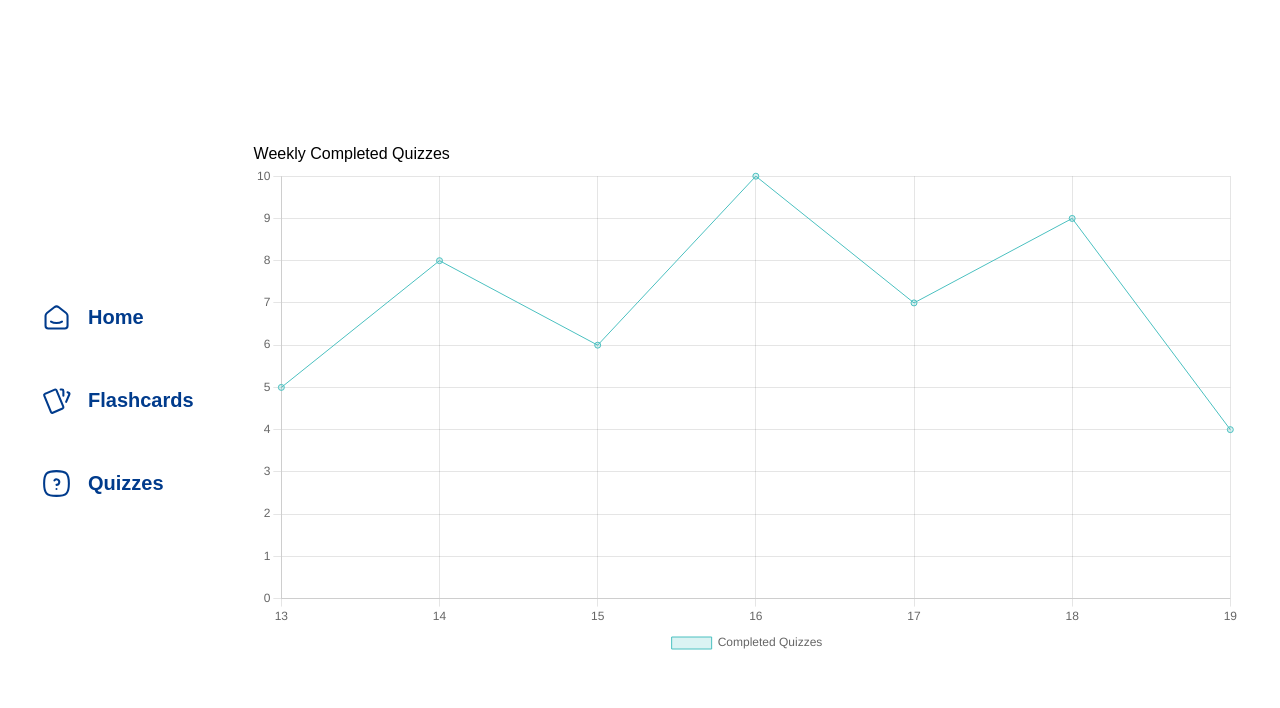
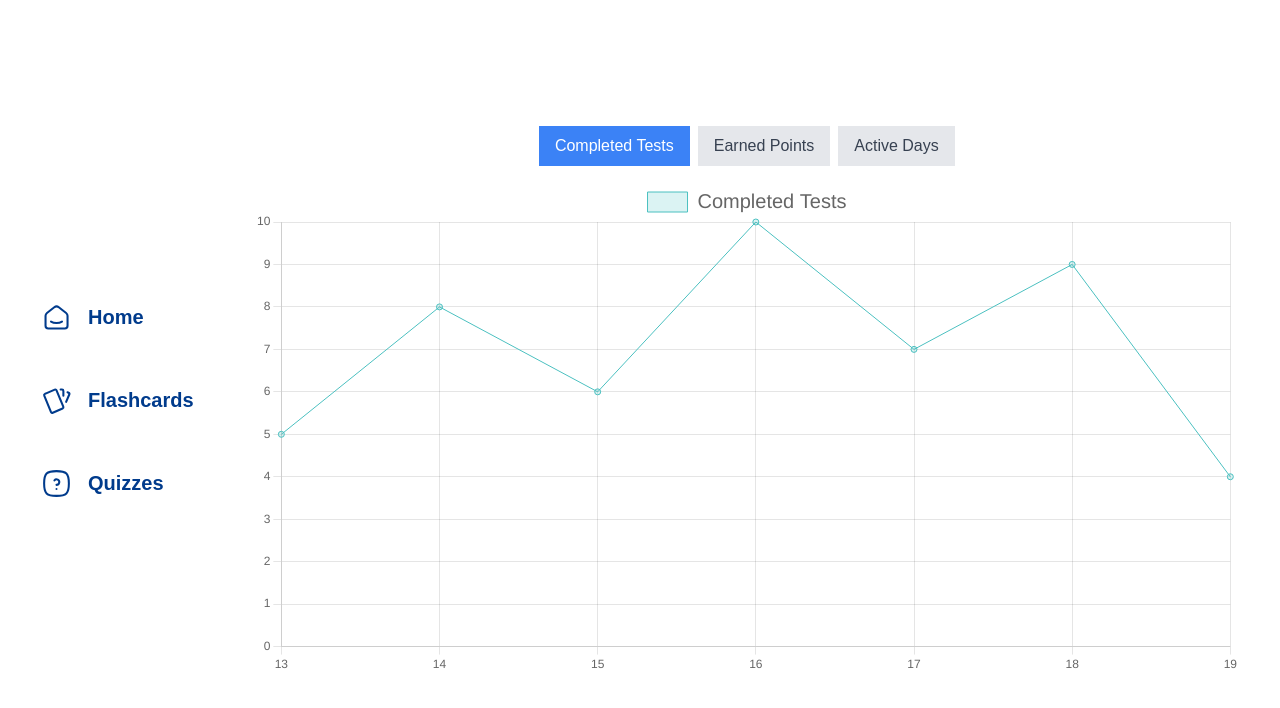
Before and after one commit to a169n/KazakhLiteracyBoost, a React (Vite) app in the folder client/: page / in a window 1280 px wide. Shown: the top 708 px of the page. Built offline with nearby package versions, Linux system fonts and the light colour scheme.

Commit message:
feat: add chart to main page

```diff
--- a/client/src/pages/Home/index.jsx
+++ b/client/src/pages/Home/index.jsx
@@ -1,8 +1,7 @@
-import { useEffect, useRef } from 'react';
+import { useEffect, useRef, useState } from 'react';
 import Chart from 'chart.js/auto';
 
-
-const WeeklyCompletedQuizzesChart = ({ weeklyData }) => {
+const WeeklyCompletedQuizzesChart = ({ weeklyData, labelText, data }) => {
     const chartRef = useRef(null);
     const chartInstance = useRef(null);
 
@@ -23,15 +22,15 @@ const WeeklyCompletedQuizzesChart = ({ weeklyData }) => {
 
             // Extract week numbers and completed counts
             const labels = Object.keys(weeklyCounts);
-            const data = Object.values(weeklyCounts);
+            const dataValues = Object.values(weeklyCounts);
 
             chartInstance.current = new Chart(ctx, {
                 type: 'line',
                 data: {
                     labels: labels,
                     datasets: [{
-                        label: 'Completed Quizzes',
-                        data: data,
+                        label: labelText,
+                        data: dataValues,
                         backgroundColor: 'rgba(75, 192, 192, 0.2)',
                         borderColor: 'rgba(75, 192, 192, 1)',
                         borderWidth: 1
@@ -46,13 +45,20 @@ const WeeklyCompletedQuizzesChart = ({ weeklyData }) => {
                     responsive: true,
                     plugins: {
                         legend: {
-                            position: 'bottom',
+                            position: 'top',
+                            fullSize: true,
+                            marginBottom: 10,
+                            labels: {
+                                font: {
+                                    size: 20
+                                },
+                            }
                         },
                     },
                 }
             });
         }
-    }, [weeklyData]);
+    }, [weeklyData, labelText]);
 
     const getWeekNumber = (date) => {
         const d = new Date(date);
@@ -66,9 +72,9 @@ const WeeklyCompletedQuizzesChart = ({ weeklyData }) => {
     return <canvas ref={chartRef} />;
 };
 
+const Home = () => {
+    const [selectedMetric, setSelectedMetric] = useState('Completed Tests');
 
-
-const Home = () => {
     const weeklyData = [
         { date: '2024-03-27', completed: 5 },
         { date: '2024-04-03', completed: 8 },
@@ -79,10 +85,41 @@ const Home = () => {
         { date: '2024-05-08', completed: 4 }
     ];
 
+    const handleTabClick = (metric) => {
+        setSelectedMetric(metric);
+    };
+
+    let data;
+    let labelText;
+
+    switch (selectedMetric) {
+        case 'Completed Tests':
+            data = weeklyData.map(item => item.completed);
+            labelText = 'Completed Tests';
+            break;
+        case 'Earned Points':
+            // Example: Assuming points are earned weekly
+            data = [10, 20, 15, 25, 30, 35, 40];
+            labelText = 'Earned Points';
+            break;
+        case 'Active Days':
+            // Example: Assuming number of active days are calculated weekly
+            data = [3, 4, 5, 6, 7, 5, 4];
+            labelText = 'Active Days';
+            break;
+        // Add more cases for other metrics as needed
+        default:
+            break;
+    }
+
     return (
         <div className='w-full'>
-            <h2>Weekly Completed Quizzes</h2>
-            <WeeklyCompletedQuizzesChart weeklyData={weeklyData} />
+            <div className="flex justify-center mb-4">
+                <button className={`mr-2 px-4 py-2 ${selectedMetric === 'Completed Tests' ? 'bg-blue-500 text-white' : 'bg-gray-200 text-gray-700'}`} onClick={() => handleTabClick('Completed Tests')}>Completed Tests</button>
+                <button className={`mr-2 px-4 py-2 ${selectedMetric === 'Earned Points' ? 'bg-blue-500 text-white' : 'bg-gray-200 text-gray-700'}`} onClick={() => handleTabClick('Earned Points')}>Earned Points</button>
+                <button className={`px-4 py-2 ${selectedMetric === 'Active Days' ? 'bg-blue-500 text-white' : 'bg-gray-200 text-gray-700'}`} onClick={() => handleTabClick('Active Days')}>Active Days</button>
+            </div>
+            <WeeklyCompletedQuizzesChart weeklyData={weeklyData} labelText={labelText} data={data} />
         </div>
     );
 };
```
